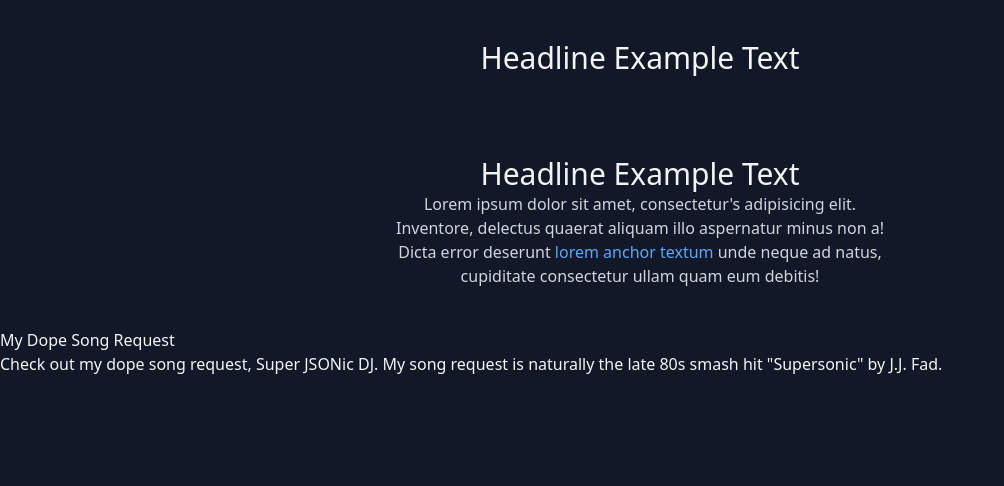
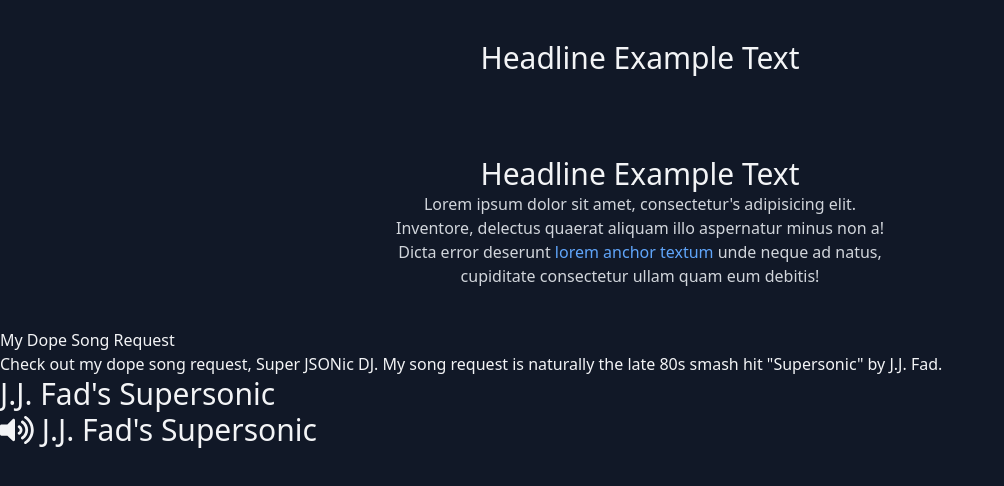
Before and after one commit to oberocks/superjsonic, a website: page example.html in a window 1280 px wide. Shown: the whole page, without its empty margins (0-1004 px from the left). Drawn offline with nearby package versions, Linux system fonts and the light colour scheme.

Commit message:
0.1.9: updated to work out docs examples

```diff
--- a/example.html
+++ b/example.html
@@ -8,6 +8,9 @@
         <meta name="viewport" content="width=device-width, initial-scale=1.0" />
 
         <link href="https://unpkg.com/tailwindcss@^2/dist/tailwind.min.css" rel="stylesheet">
+
+        <!-- FontAwesome (v5.15.3) SVG JS -->
+        <script src="https://use.fontawesome.com/releases/v5.15.3/js/all.js" data-auto-replace-svg="nest"></script>
 
     </head>
 
@@ -117,6 +120,35 @@
 
             document.getElementById('target').appendChild(bizness_markup);
 
+
+
+
+
+
+
+
+            // Generate the markup
+            const docs_headline = DOM.generate_element('h1', "J.J. Fad's Supersonic", {
+                class: 'text-3xl'
+            });
+
+            // Add the generated markup to the document
+            document.getElementById('target').appendChild(docs_headline);
+
+
+
+
+
+
+
+
+            // Generate the markup
+            const icon = DOM.generate_element('i', false, { class: 'fas fa-volume-up mr-2' });
+            const headline2 = DOM.generate_element('h1', false, { class: 'text-3xl' }, [icon, "J.J. Fad's Supersonic"]);
+
+            // Add the generated markup to the document
+            document.getElementById('target').appendChild(headline2);
+
         </script>
 
     </body>
--- a/package.json
+++ b/package.json
@@ -1,6 +1,6 @@
 {
   "name": "superjsonic",
-  "version": "0.1.8",
+  "version": "0.1.9",
   "description": "A set of powerful and tiny JavaScript ES Module (ESM) tooling classes to help developers turn declaritive JSON, atomic CSS classes, and copy/media into HTML DOM Elements.",
   "main": "index.js",
   "scripts": {
```
